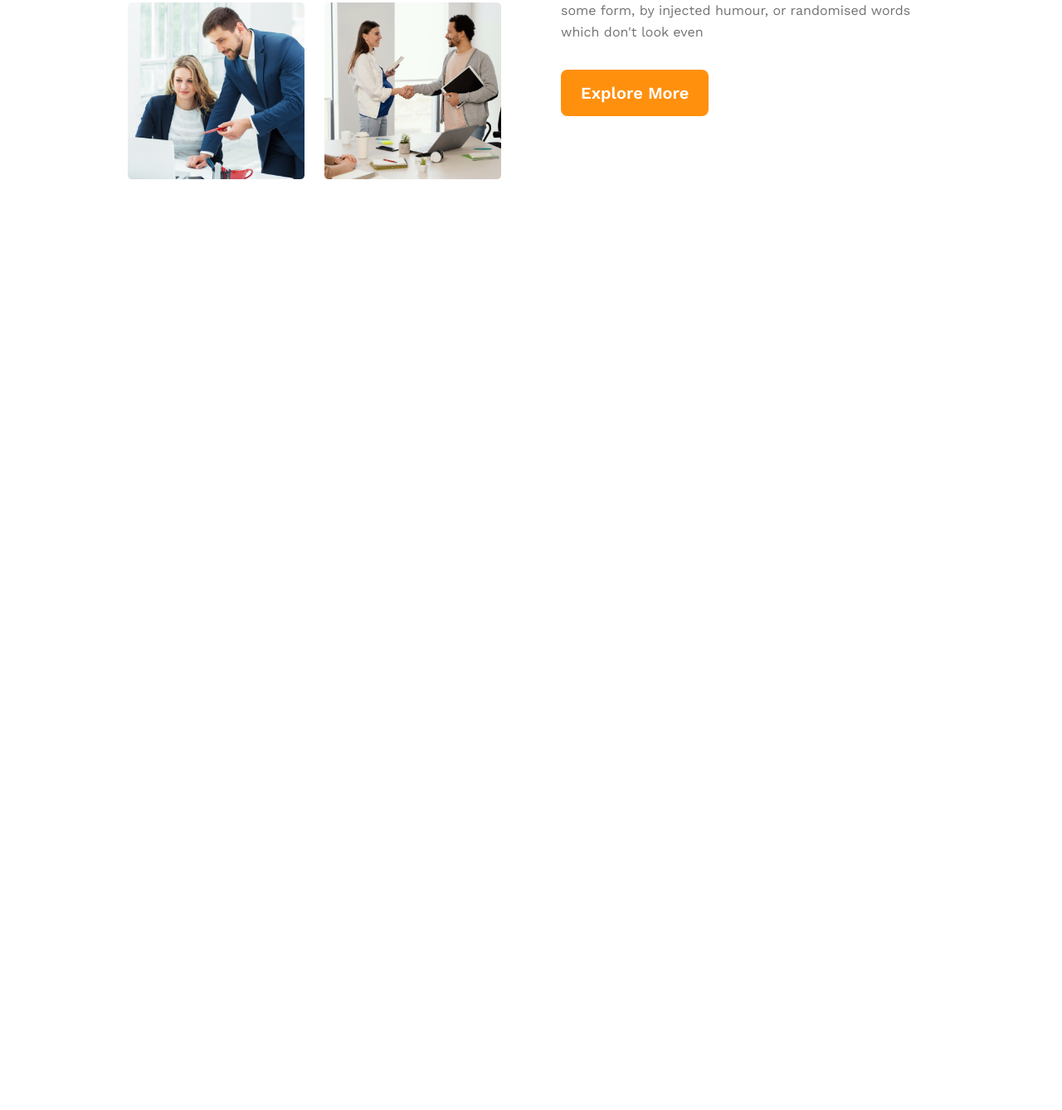
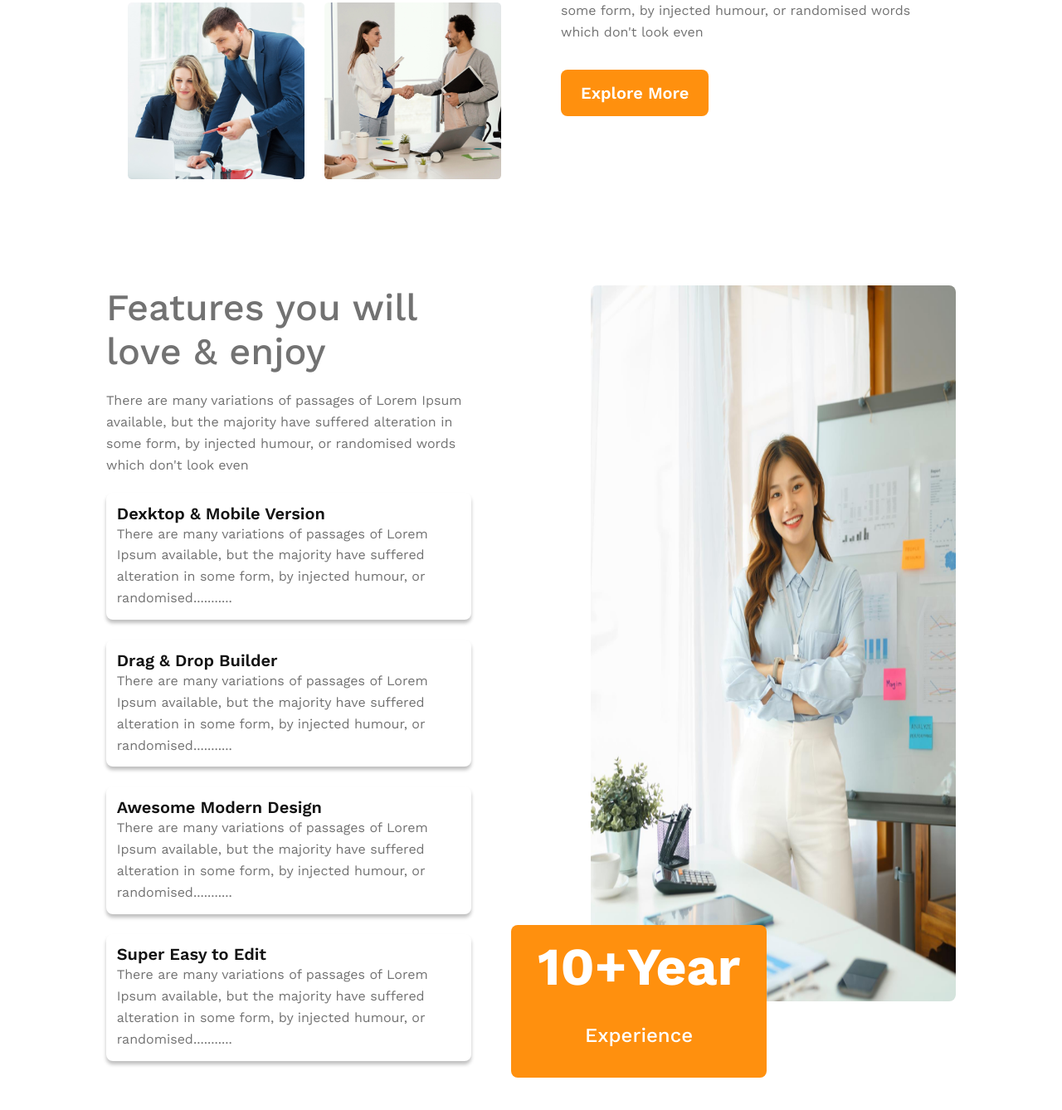
Before and after one commit to mamun-coderman/g3-architects, a plain HTML site: page index.html in a window 1280 px wide. Shown: the part 1254-2592 px from the top of the page at 83% size. Before the commit the page ends 1534 px from the top, so only its background shows below. Drawn offline with nearby package versions, Linux system fonts and the light colour scheme.

Commit message:
features are added

```diff
--- a/css/style.css
+++ b/css/style.css
@@ -140,3 +140,68 @@ body{
   .quick-list-content > a{
     align-self: self-start;
   }
+
+  /* quick list ends and features love & enjoyable starts */
+
+ .feature-enjoyable{
+    gap: 9rem;
+    padding: 5% 10%;
+}
+
+#border-design{
+  border-left: 5px solid #ff900e;
+  padding-left: 1.25rem;
+}
+
+.feature-content{
+  flex: 1;
+
+ }
+
+ #down-space{
+  margin-bottom: 1.25rem;
+ }
+
+.feature-cards{
+  padding: 0.8rem;
+  border-radius: 0.5rem;
+  box-shadow: 0 4px 4px 0 rgba(0, 0, 0, 0.25);
+  margin-bottom: 1.5rem;
+}
+
+.heading-third{
+  font-size: 1.25rem;
+  font-weight: 600;
+}
+
+.feature-photo{
+  flex: 1;
+ }
+
+ .feature-photo > img{
+    width: 100%;
+    border-radius: 0.5rem;
+    height: 90%;
+ }
+
+.experience-button{
+  display: inline-block;
+  text-decoration: none;
+  background-color:  #ff900e;
+  padding: 1rem 2rem;
+  border-radius: 0.5rem;
+  font-size: 4rem;
+  font-weight: 700;
+  text-align: center;
+  color: #fff;
+  line-height: 108%;
+  position: relative;
+  top: -6rem;
+  left: -6rem;
+
+}
+
+.text-experience{
+  font-size: 1.5rem;
+  font-weight: 500;
+}
--- a/index.html
+++ b/index.html
@@ -50,6 +50,33 @@
                 <a class="explore-button" href="#">Explore More</a>
             </div>
         </section>
+
+        <section class="feature-enjoyable display-flex">
+            <div class="feature-content">
+                <h2 id="down-space" id="border-design" class="secondary-heading color-primary">Features you will love & enjoy</h2>
+                <p id="down-space" class="text-common">There are many variations of passages of Lorem Ipsum available, but the majority have suffered alteration in some form, by injected humour, or randomised words which don't look even</p>
+                <div class="feature-cards">
+                    <h3 class="heading-third color-primary">Dexktop & Mobile Version</h3>
+                    <p class="text-common">There are many variations of passages of Lorem Ipsum available, but the majority have suffered alteration in some form, by injected humour, or randomised...........</p>
+                </div>
+                <div class="feature-cards">
+                    <h3 class="heading-third color-primary">Drag & Drop Builder</h3>
+                    <p class="text-common">There are many variations of passages of Lorem Ipsum available, but the majority have suffered alteration in some form, by injected humour, or randomised...........</p>
+                </div>
+                <div class="feature-cards">
+                    <h3 class="heading-third color-primary">Awesome Modern Design</h3>
+                    <p class="text-common">There are many variations of passages of Lorem Ipsum available, but the majority have suffered alteration in some form, by injected humour, or randomised...........</p>
+                </div>
+                <div class="feature-cards">
+                    <h3 class="heading-third color-primary">Super Easy to Edit</h3>
+                    <p class="text-common">There are many variations of passages of Lorem Ipsum available, but the majority have suffered alteration in some form, by injected humour, or randomised...........</p>
+                </div>
+            </div>
+            <div class="feature-photo">
+                <img src="/images/architect.png" alt="architect-image">
+                <a class="experience-button" href="#">10+Year <br><span class="text-experience">Experience</span></a>
+            </div>
+        </section>
     </main>
 
     <footer>
```
